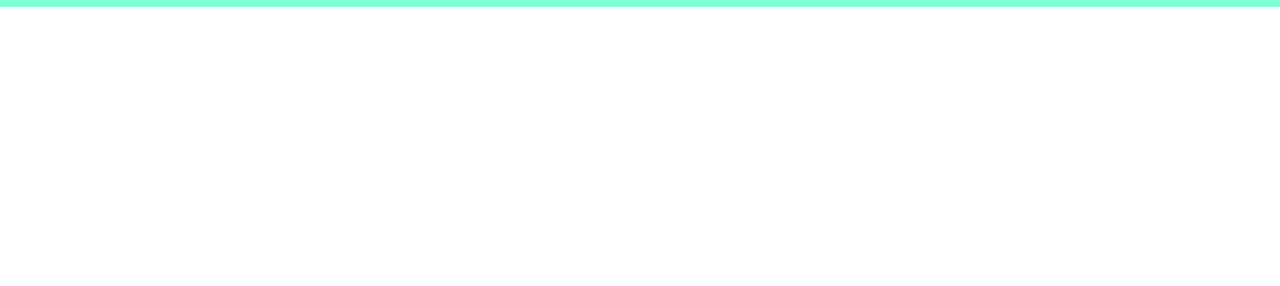
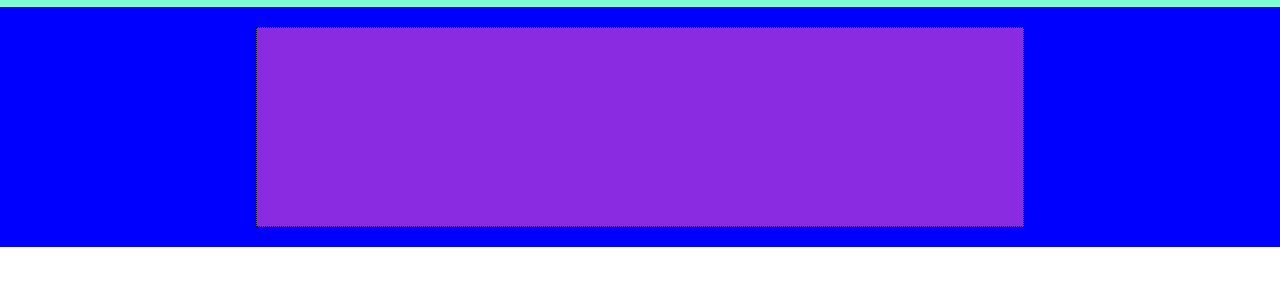
Before and after one commit to MassimoAzzini/htmlcss-struttura-discord, a plain HTML site: page index.html in a window 1280 px wide. Shown: the part 38-324 px from the top of the page. Drawn offline with Linux system fonts and the light colour scheme.

Commit message:
[add]: bottom-header

```diff
--- a/css/style.css
+++ b/css/style.css
@@ -10,6 +10,9 @@ body {
 }
 
 /* DEBUG da eliminare */
+.b-head-container.debug {
+  height: 200px;
+}
 
 
 /* HEADER */
@@ -18,6 +21,12 @@ header .top-header {
   padding: 10px 0;
 }
 
+header .bottom-header {
+  background-color: blue;
+  padding: 20px 0;
+}
+
+/* top-header */
 .t-head-container {
   display: flex;
   max-width: 1200px;
@@ -47,3 +56,16 @@ header .menu {
 header .login {
   text-align: right;
 }
+/* fine top-header */
+
+/* bottom-header */
+.b-head-container {
+  background-color: blueviolet;
+  border: 1px dotted black;
+  max-width: 1000px;
+  width: 60%;
+  min-width: 450px;
+  margin: 0 auto;
+}
+
+/* bottom-header */
--- a/index.html
+++ b/index.html
@@ -23,12 +23,10 @@
       </div>
     </section>
 
-    <section class="bottom-header debug">
-      <div class="b-head-container">
+    <section class="bottom-header">
+      <div class="b-head-container debug">
 
       </div>
-
-
     </section>
   </header>
 
```
